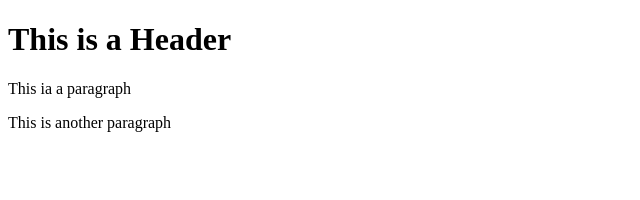
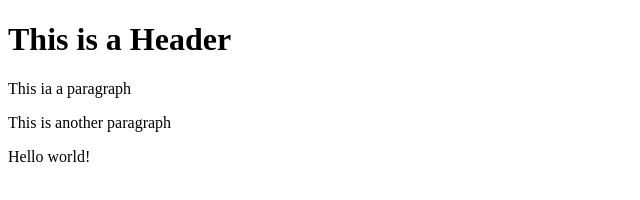
Before and after one commit to tlynn93/git-test, a website: page index.html in a window 1280 px wide. Shown: the whole page, without its empty margins (0-640 px from the left). Drawn offline with Linux system fonts and the light colour scheme.

Commit message:
USING NPM

```diff
--- a/index.html
+++ b/index.html
@@ -5,6 +5,7 @@
     <h1>This is a Header</h1>
     <p>This ia a paragraph</p>
     <p>This is another paragraph</p>
+    <p>Hello world!</p>
 </body>
 
 </html>
```
Also changed, not shown: package.json (added, +24 -0 lines), 2 other files.
